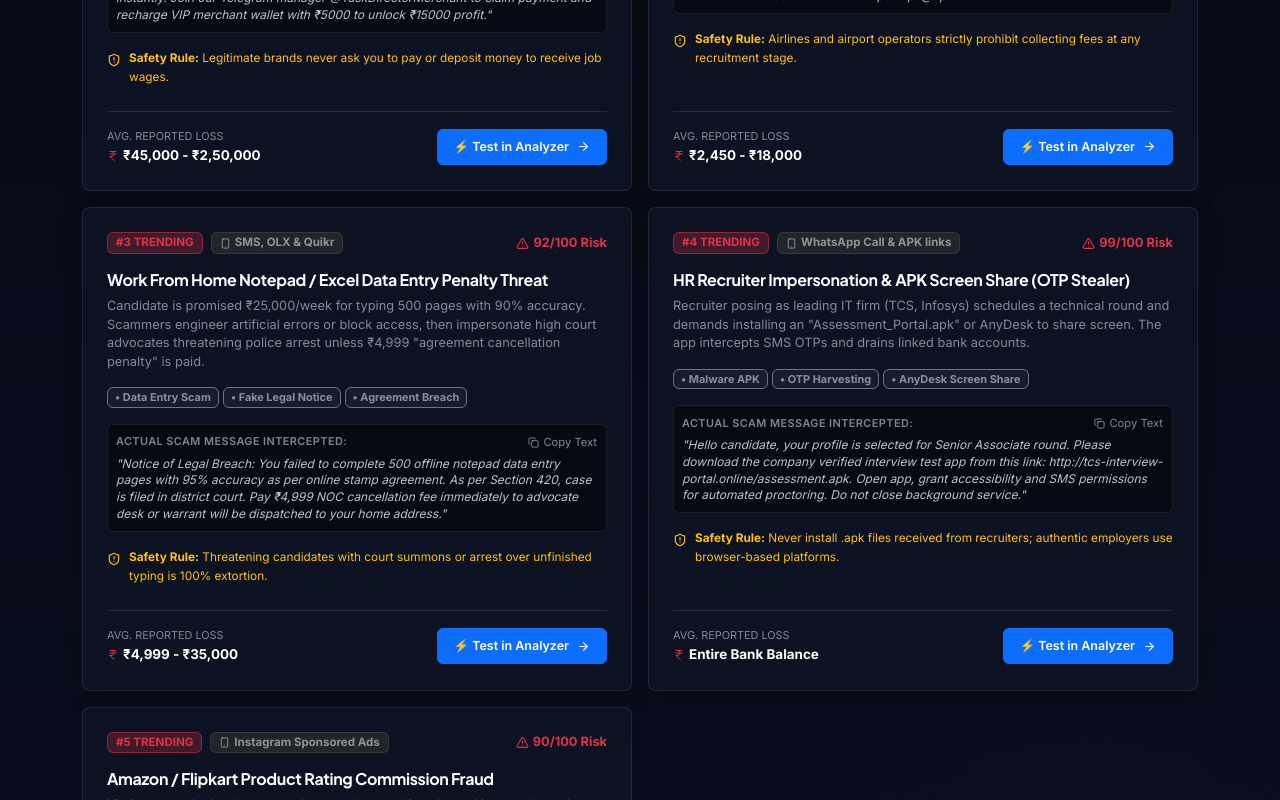
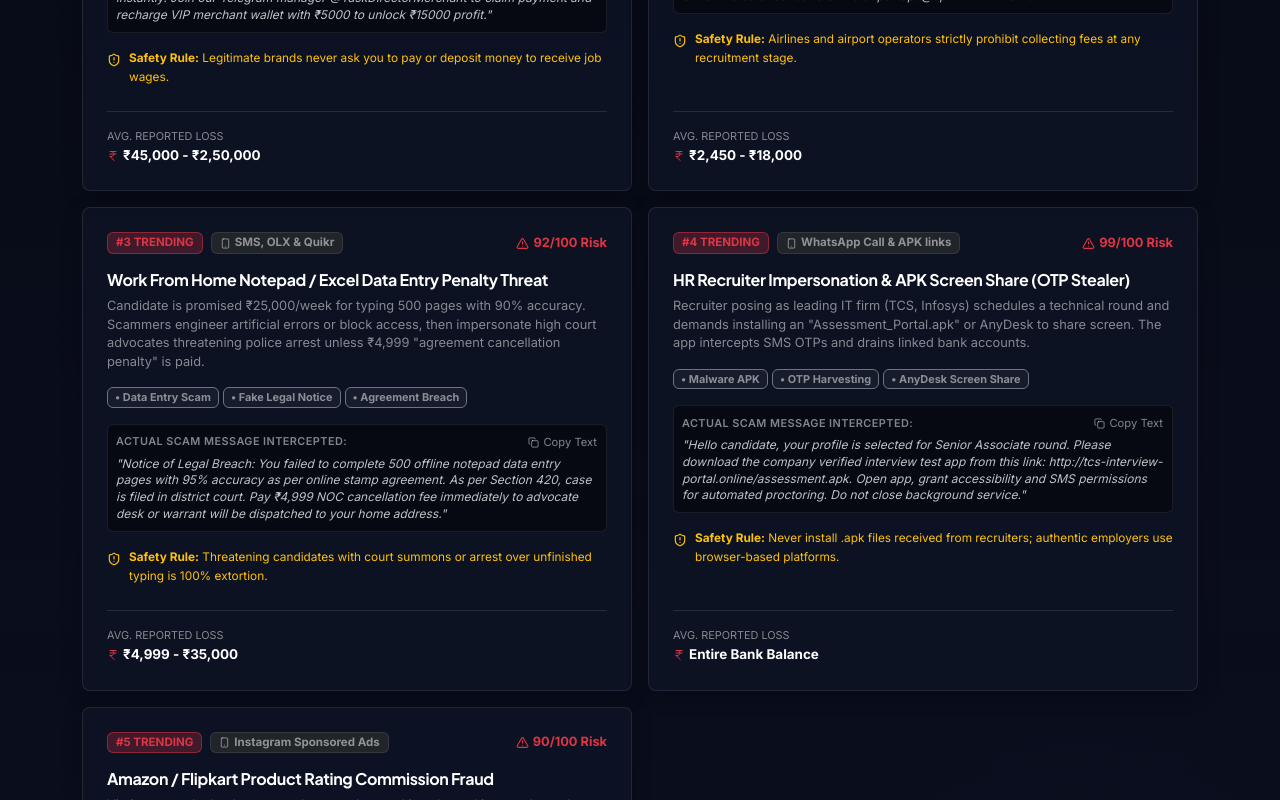
Before and after one commit to kk1686270-png/credihire, a React (Vite) app in the folder frontend/: page / in a window 1280 px wide. Shown: the part 2020-2820 px from the top of the page. Built offline with nearby package versions, Linux system fonts and the light colour scheme; no server answers.

Commit message:
feat(ui): remove Test in Analyzer button from Trending Scams Radar cards

```diff
--- a/frontend/src/components/TrendingScamsFeed.jsx
+++ b/frontend/src/components/TrendingScamsFeed.jsx
@@ -309,7 +309,7 @@ export function TrendingScamsFeed({ onTestScam }) {
                   </div>
                 </div>
 
-                {/* Footer: Reported Loss & Action Button */}
+                {/* Footer: Reported Loss */}
                 <div className="d-flex align-items-center justify-content-between pt-3 border-top border-secondary border-opacity-25 mt-2 gap-2 flex-wrap">
                   <div>
                     <span className="text-white-50 d-block" style={{ fontSize: '0.68rem' }}>AVG. REPORTED LOSS</span>
@@ -318,17 +318,6 @@ export function TrendingScamsFeed({ onTestScam }) {
                       {scam.avgLoss}
                     </span>
                   </div>
-
-                  <button
-                    type="button"
-                    className="btn btn-primary btn-sm d-inline-flex align-items-center gap-2 fw-semibold px-3 py-2"
-                    style={{ fontSize: '0.78rem', borderRadius: '6px' }}
-                    onClick={() => onTestScam && onTestScam(scam.sampleText)}
-                    title="Load this scam into CrediHire analyzer to test detection"
-                  >
-                    <span>⚡ Test in Analyzer</span>
-                    <ArrowRight size={13} />
-                  </button>
                 </div>
               </div>
             </div>
```
Also changed, not shown: 1 other file (tests, documents, lock files or other folders).
